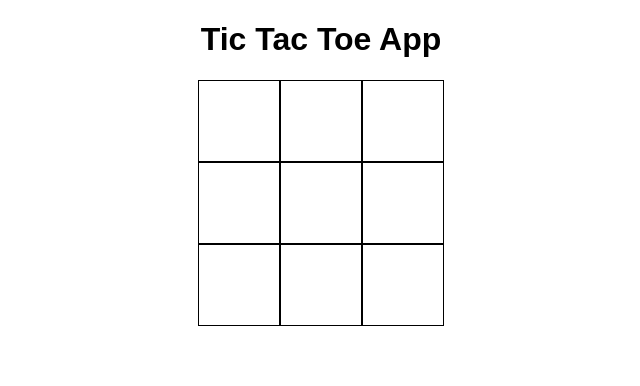
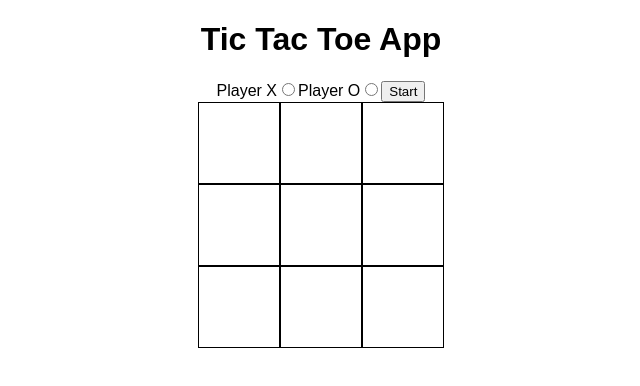
Before and after one commit to josephjennings3/tictactoe, a React (Create React App) app: page / in a window 1280 px wide. Shown: the top 386 px of the page, without its empty margins (319-959 px from the left). Built offline with nearby package versions, Linux system fonts and the light colour scheme.

Commit message:
organized code a bit

```diff
--- a/src/App.js
+++ b/src/App.js
@@ -1,5 +1,6 @@
 import React, { Component } from 'react';
 import './App.css';
+import Player from './components/choosePlayer';
 
 
 class App extends Component {
@@ -7,7 +8,8 @@ class App extends Component {
     super(props)
     this.state = {
       board : Array(9).fill(null),
-      player: "X"
+      player: null,
+      winner: null,
     }
   }
 
@@ -15,23 +17,28 @@ class App extends Component {
     let winLines =
     [
       ["0", "1", "2"],
-      ["3", "4", "5",],
-      ["6", "7", "8",],
-      ["1", "4", "7",],
-      ["2", "5", "8",],
-      ["0", "4", "8",],
-      ["2", "4", "6",],
+      ["3", "4", "5"],
+      ["6", "7", "8"],
+      ["1", "4", "7"],
+      ["2", "5", "8"],
+      ["0", "4", "8"],
+      ["2", "4", "6"],
+      ["0", "3", "6"],
     ]
 
     for (let index = 0; index < winLines.length; index++){
       const [a,b,c] = winLines[index];
       if (this.state.board[a] && this.state.board[a] === this.state.board[b] && this.state.board[a] === this.state.board[c]){
         alert('YOU WON');
+        this.setState({
+          winner: this.state.player
+        })
       }
     }
   }
 
   handleClick(index){
+    if(this.state.player && !this.state.winner) {
       let newBoard = this.state.board
 
       if (this.state.board[index] === null){
@@ -40,27 +47,38 @@ class App extends Component {
           board: newBoard,
           player: this.state.player === "X" ? "O" : "X"
         })
-
+      }
       this.checkWinner()
     }
+  }
 
+  setPlayer(player){
+    this.setState({
+      player
+    })
+  }
 
+  renderBoxes() {
+    return this.state.board.map(
+      (box, index) =>
+      <div className="box" key={index}
+        onClick={()=>this.handleClick(index)}>
+        {box} </div>
+    )
   }
 
   render() {
-    const Box = this.state.board.map(
-      (box, index) =>
-      <div className="box"
-      key={index}
-      onClick={()=>this.handleClick(index)}>
-      {box}
-      </div>
-    )
+    let status = this.state.player ?
+      <h2>Next Player Is {this.state.player}</h2> :
+      <Player player={(e) => this.setPlayer(e)} />
+
+
     return (
       <div className="container">
         <h1>Tic Tac Toe App</h1>
+        {status}
         <div className="board">
-          {Box}
+          {this.renderBoxes()}
         </div>
       </div>
     );
--- /dev/null
+++ b/src/components/choosePlayer.js
@@ -0,0 +1,27 @@
+import React, { Component } from 'react';
+
+class Player extends Component {
+
+	handleForm(e){
+		e.preventDefault();
+		(this.props.player(e.target.player.value))
+	}
+	render(){
+		return (
+			<form onSubmit={(e) => this.handleForm(e)}>
+				<label>
+					Player X
+					<input type="radio" name="player" value="X" />
+				</label>
+				<label>
+					Player O
+					<input type="radio" name="player" value="O" />
+				</label>
+				<input type="submit" value="Start" />
+			</form>
+		)
+	}
+
+}
+
+export default Player;
```
Lines whose indentation alone changed are shown as unchanged.
